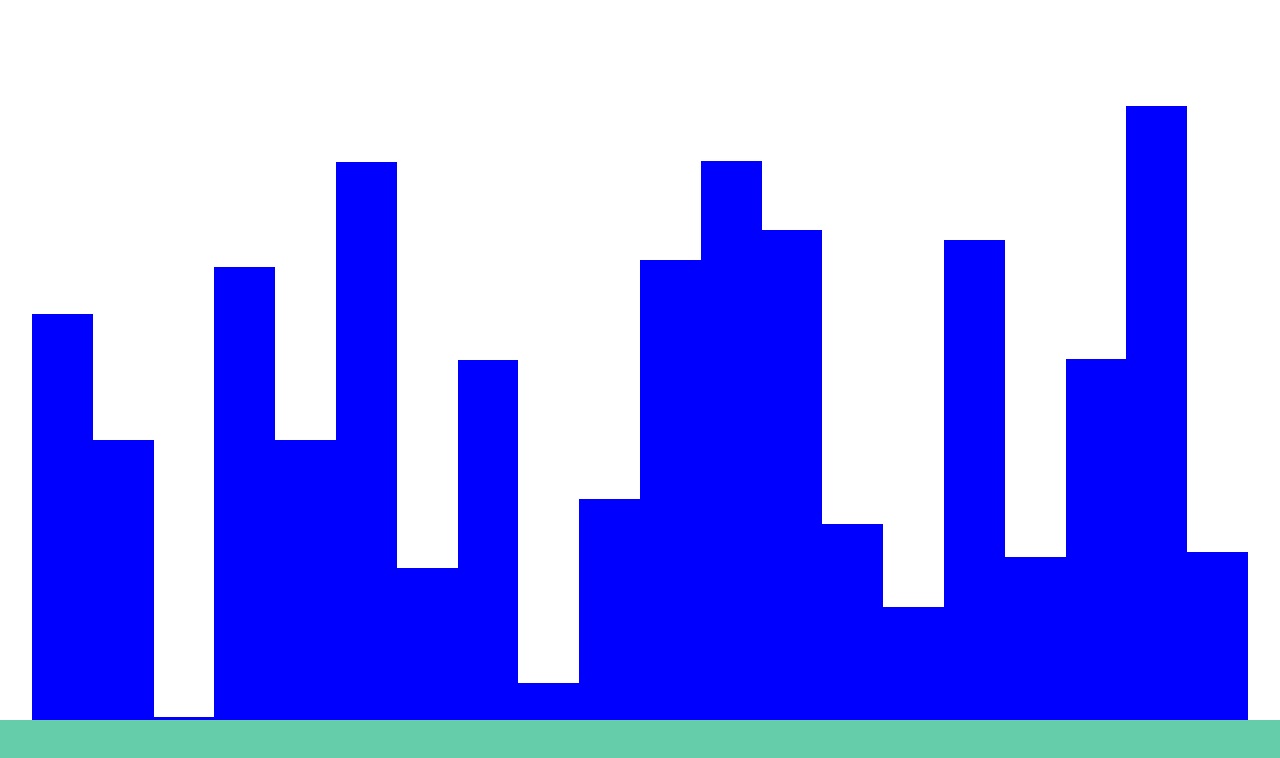
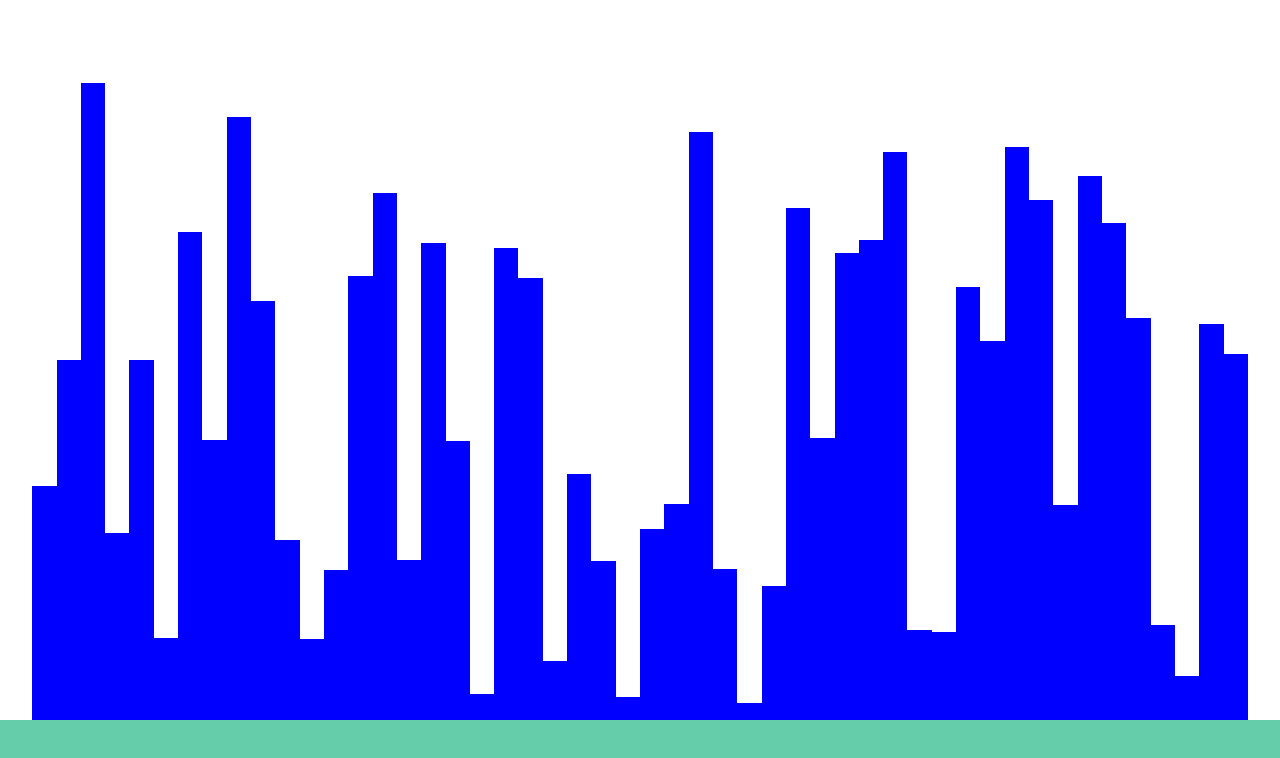
Before and after one commit to Jonezia/sorting-visualiser, a React (Create React App) app: page / in a window 1280 px wide. Shown: the top 758 px of the page. Built offline with nearby package versions, Linux system fonts and the light colour scheme.

Commit message:
bars flipped

```diff
--- a/src/SortingVisualiser/SortingVisualiser.css
+++ b/src/SortingVisualiser/SortingVisualiser.css
@@ -16,4 +16,6 @@
 .array-bar {
     background-color:white;;
     width: 100%;
+    margin: auto;
+    bottom: 0;
 }
--- a/src/SortingVisualiser/SortingVisualiser.jsx
+++ b/src/SortingVisualiser/SortingVisualiser.jsx
@@ -7,13 +7,12 @@ export default class SortingVisualiser extends React.Component{
         this.state = {
             array: [],
             maxHeight: 0,
-            maxValue:0,
             count: 0,
         }
     };
 
     componentWillMount() {
-        this.newArray(5,500,20)
+        this.newArray(5,500,50)
     }
 
     newArray(min,max,count) {
@@ -21,9 +20,8 @@ export default class SortingVisualiser extends React.Component{
         for (let i = 0; i < count; i++) {
             array.push(RandIntFromInterval(min,max))
         };
-        let maxValue = Math.max.apply(Math, array);
         this.setState({array:array, maxHeight:max,
-            count:count, maxValue: maxValue});
+            count:count});
     }
 
     render() {
@@ -33,7 +31,7 @@ export default class SortingVisualiser extends React.Component{
                     key={idx} style={{width:`${100/this.state.count}%`}}>
                     <div className="array-bar"
                     key={idx}
-                    style={{height:`${value/this.state.maxHeight*100}%`}}>
+                    style={{height:`${(1-value/this.state.maxHeight)*100}%`}}>
                     </div>
                 </div>
             )}
```
